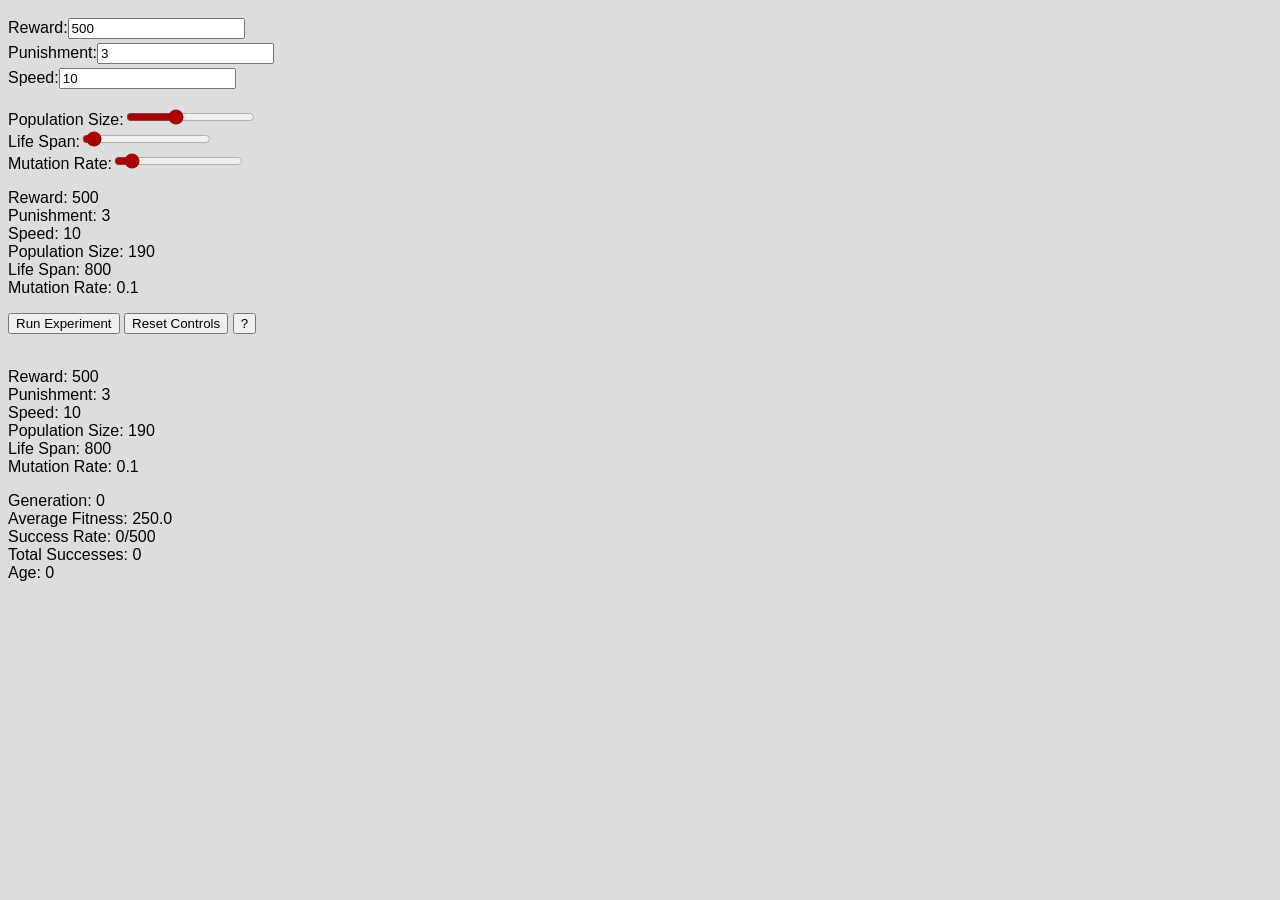
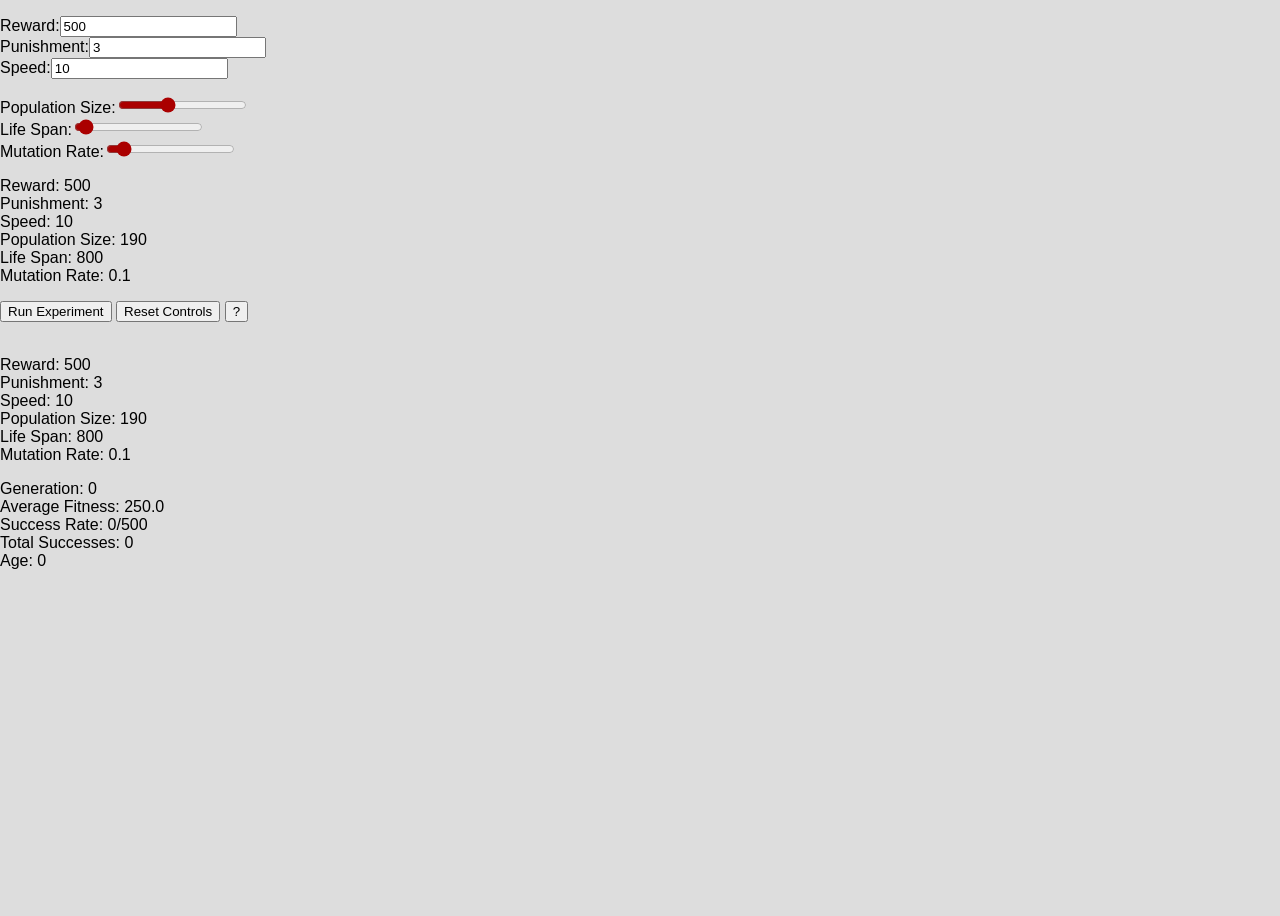

Modified UI and DNA

--- a/style.css
+++ b/style.css
@@ -1,47 +1,76 @@
-body {
+body, html {
   background-color: #ddd;
   font-family: Verdana, Geneva, Tahoma, sans-serif;
+  margin: 0;
+  height: 100%;
 }
 
 main {
-  display: flex;
+  display: grid;
   flex-direction: row;
-  margin: 30px;
+  grid-template-columns: 25vw auto 20vw;
+  grid-template-rows:  30px auto auto;
+  grid-template-areas: 
+    "controls progress inspector"
+    "controls canvas inspector"
+    "stats canvas inspector";
+  gap: 30px;
+  padding: 30px;
+  height: 100%;
+  box-sizing: border-box;
 }
 
 input,
 select {
   accent-color: #aa0000;
-  margin-block: 2px;
 }
 
-.control-panel {
-  display: flex;
-  flex-direction: column;
-  margin-right: 30px;
-  gap: 30px;
-}
-
-.control-panel div {
+main > div {
   background-color: #ccc;
+  box-sizing: border-box;
   padding: 10px;
-  flex-grow: 1;
+}
+
+.controls {
+  grid-area: controls;
+}
+.stats {
+  grid-area: stats;
+}
+.progress {
+  grid-area: progress;
+}
+.canvas {
+  grid-area: canvas;
+  padding: 0px;
+}
+.inspector {
+  grid-area: inspector;
+  font-family: monospace;
+}
+
+.controls, .stats, .inspector {
   display: flex;
   flex-direction: column;
-  gap: 1em;
+  gap: 0.5rem;
 }
 
-.view {
-  display: flex;
-  flex-direction: column;
-  flex-grow: 1;
+.row {
+    display: flex;
+    gap: 0.5rem;
 }
 
-#canvas {
-  flex-grow: 1;
+.row > button {
+    display: block;
+    width: 0;
+    flex-grow: 1;
 }
 
-progress[value] {
+h1, h2 {
+    margin: 0;
+}
+
+progress {
   /* Get rid of the default appearance */
   appearance: none;
 
@@ -60,7 +89,6 @@ progress[value] {
   accent-color: #aa0000;
 
   position: relative;
-  margin: 0 0 1.5em;
 }
 
 /*
@@ -69,11 +97,11 @@ Webkit browsers provide two pseudo classes that can be use to style HTML5 progre
 -webkit-progress-value -> To style the progress element value.
 */
 
-progress[value]::-webkit-progress-bar {
+progress::-webkit-progress-bar {
   background-color: var(--background);
 }
 
-progress[value]::-webkit-progress-value {
+progress::-webkit-progress-value {
   background-color: #aa0000;
 }
 
@@ -83,4 +111,29 @@ progress[value]::-webkit-progress-value {
 
 canvas {
   position: absolute;
+}
+
+table, tr, td, td {
+  border: 1px solid #aaa;
+  border-collapse: collapse;
+}
+
+th {
+  text-align: left;
+}
+
+td, th {
+  padding: 2px;
+}
+
+tr:nth-child(odd) {
+  background-color: #c0c0c0;
+}
+
+tr.active {
+  background-color: #ffa;
+}
+
+td.relocated {
+  background-color: #aaf;
 }
